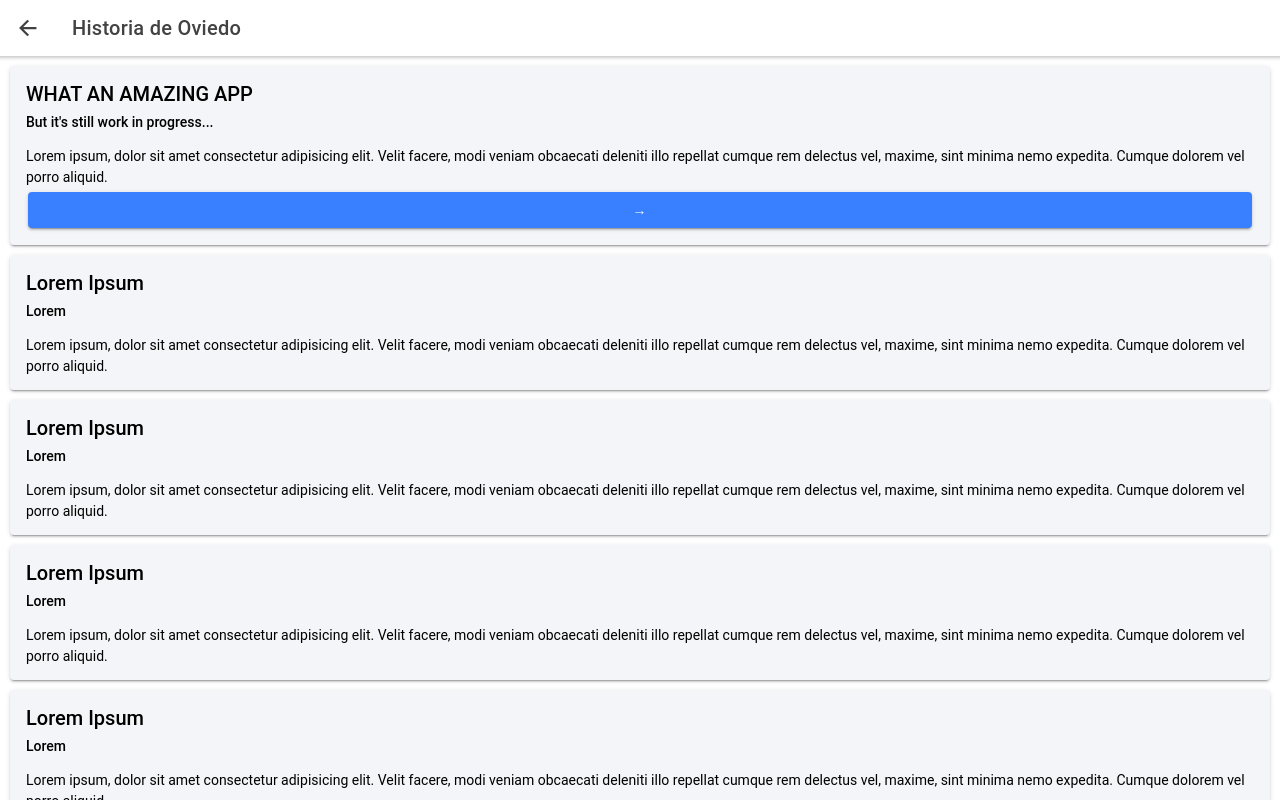
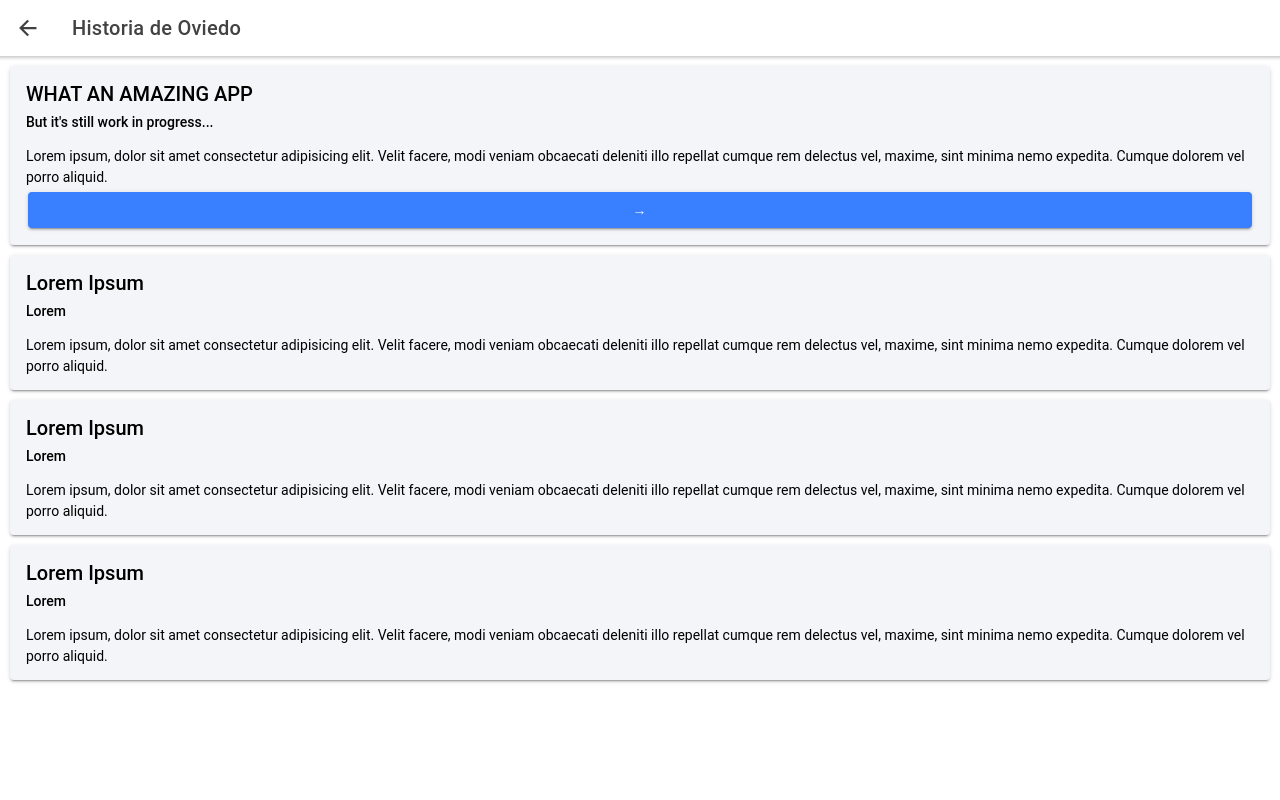
Before and after one commit to jorejas/app-www, a React (Create React App) app in the folder app/: page /hola in a window 1280 px wide. Built offline with nearby package versions, Linux system fonts and the light colour scheme.

Commit message:
remove one card

```diff
--- a/app/src/pages/Hola.tsx
+++ b/app/src/pages/Hola.tsx
@@ -53,15 +53,6 @@ const Hola: React.FC = () => {
             Lorem ipsum, dolor sit amet consectetur adipisicing elit. Velit facere, modi veniam obcaecati deleniti illo repellat cumque rem delectus vel, maxime, sint minima nemo expedita. Cumque dolorem vel porro aliquid.
           </IonCardContent>
         </IonCard>
-        <IonCard color="light">
-          <IonCardHeader>
-            <IonCardTitle>Lorem Ipsum</IonCardTitle>
-            <IonCardSubtitle>Lorem</IonCardSubtitle>
-          </IonCardHeader>
-          <IonCardContent>
-            Lorem ipsum, dolor sit amet consectetur adipisicing elit. Velit facere, modi veniam obcaecati deleniti illo repellat cumque rem delectus vel, maxime, sint minima nemo expedita. Cumque dolorem vel porro aliquid.
-          </IonCardContent>
-        </IonCard>
         <IonToast
           isOpen={showToast1}
           onDidDismiss={()=> setShowToast1(false)}
```
